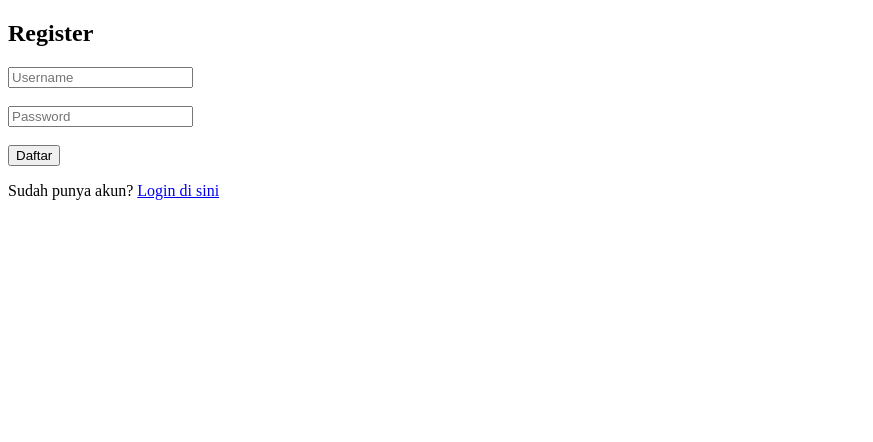
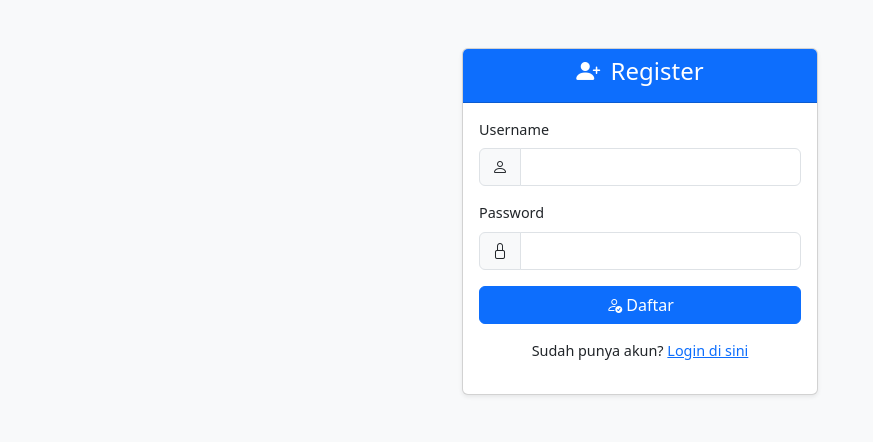
Before and after one commit to Fransis96/perpus, a PHP site: page /auth/register.php in a window 1280 px wide. Shown: the top 442 px of the page, without its empty margins (0-873 px from the left). Run offline with PHP 8.4, Linux system fonts and the light colour scheme.

Commit message:
update repo

```diff
--- a/auth/register.php
+++ b/auth/register.php
@@ -5,12 +5,10 @@ if (isset($_POST['register'])) {
     $username = $_POST['username'];
     $password = $_POST['password'];
 
-    // Cek apakah username sudah ada
     $cek = mysqli_query($conn, "SELECT * FROM users WHERE username = '$username'");
     if (mysqli_num_rows($cek) > 0) {
         $error = "Username sudah digunakan.";
     } else {
-        // Simpan user baru (default role = user)
         $query = mysqli_query($conn, "INSERT INTO users (username, password, role) VALUES ('$username', '$password', 'user')");
         if ($query) {
             header("Location: login.php");
@@ -22,18 +20,61 @@ if (isset($_POST['register'])) {
 }
 ?>
 
-<!-- Tampilan Form Register -->
 <!DOCTYPE html>
-<html>
-<head><title>Register</title></head>
-<body>
-    <h2>Register</h2>
-    <?php if (isset($error)) echo "<p style='color:red;'>$error</p>"; ?>
-    <form method="post">
-        <input type="text" name="username" placeholder="Username" required><br><br>
-        <input type="password" name="password" placeholder="Password" required><br><br>
-        <button type="submit" name="register">Daftar</button>
-    </form>
-    <p>Sudah punya akun? <a href="login.php">Login di sini</a></p>
+<html lang="id">
+<head>
+    <meta charset="UTF-8">
+    <title>Register</title>
+    <link href="https://cdn.jsdelivr.net/npm/bootstrap@5.3.0/dist/css/bootstrap.min.css" rel="stylesheet">
+    <link href="https://cdn.jsdelivr.net/npm/bootstrap-icons@1.10.5/font/bootstrap-icons.css" rel="stylesheet">
+    <style>
+        body { font-size: 0.9rem; }
+    </style>
+</head>
+<body class="bg-light">
+
+<div class="container py-5">
+    <div class="row justify-content-center">
+        <div class="col-md-4">
+            <div class="card shadow-sm">
+                <div class="card-header bg-primary text-white text-center">
+                    <h4><i class="bi bi-person-plus-fill me-1"></i> Register</h4>
+                </div>
+                <div class="card-body">
+                    <?php if (isset($error)) : ?>
+                        <div class="alert alert-danger text-center"><?= $error; ?></div>
+                    <?php endif; ?>
+
+                    <form method="post">
+                        <div class="mb-3">
+                            <label class="form-label">Username</label>
+                            <div class="input-group">
+                                <span class="input-group-text"><i class="bi bi-person"></i></span>
+                                <input type="text" class="form-control" name="username" required>
+                            </div>
+                        </div>
+                        <div class="mb-3">
+                            <label class="form-label">Password</label>
+                            <div class="input-group">
+                                <span class="input-group-text"><i class="bi bi-lock"></i></span>
+                                <input type="password" class="form-control" name="password" required>
+                            </div>
+                        </div>
+                        <div class="d-grid">
+                            <button type="submit" name="register" class="btn btn-primary">
+                                <i class="bi bi-person-check"></i> Daftar
+                            </button>
+                        </div>
+                    </form>
+
+                    <p class="mt-3 text-center">
+                        Sudah punya akun? <a href="login.php">Login di sini</a>
+                    </p>
+                </div>
+            </div>
+        </div>
+    </div>
+</div>
+
 </body>
 </html>
```
Also changed, not shown: README.md, assets/img/b5.png (added).
